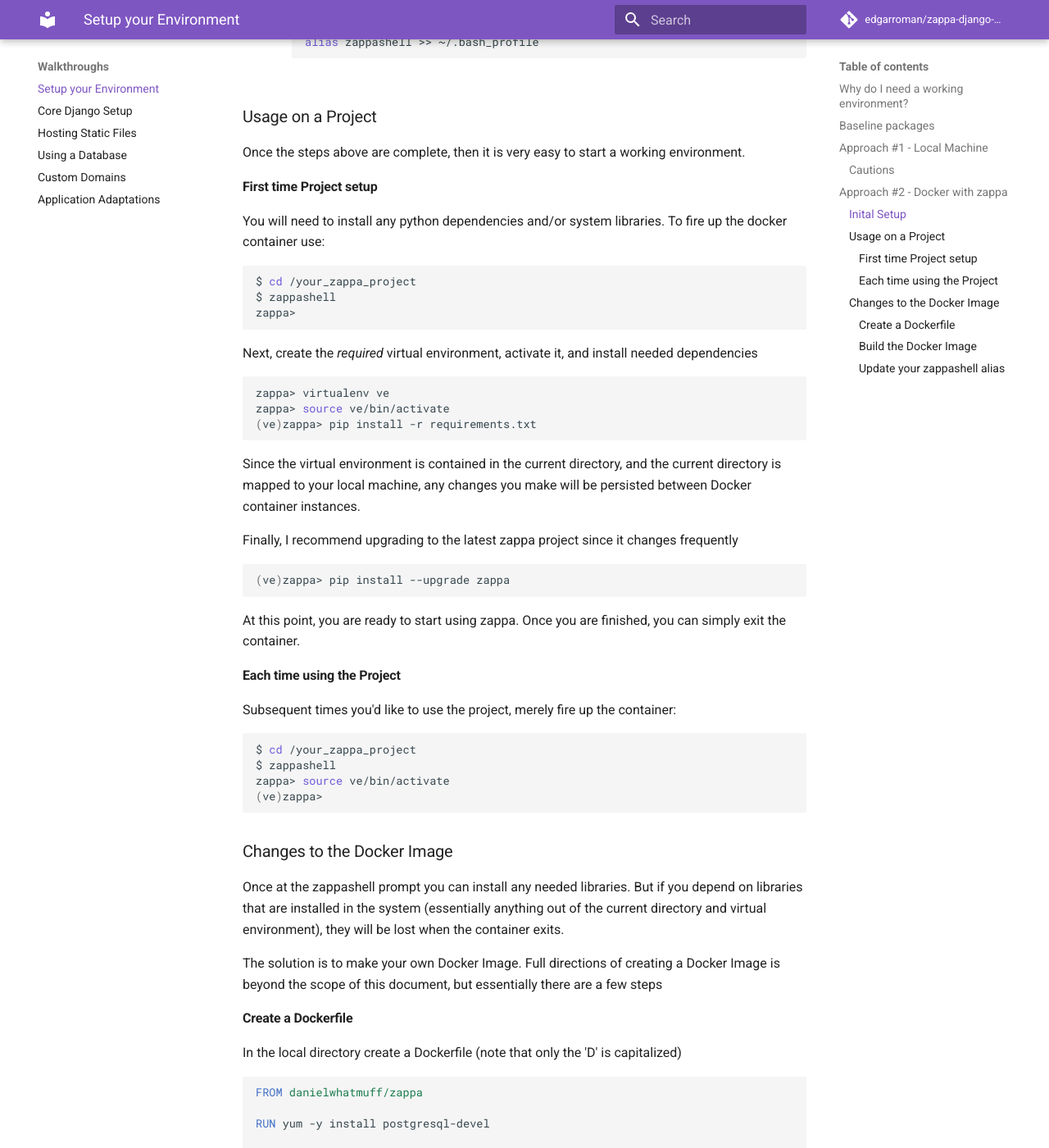
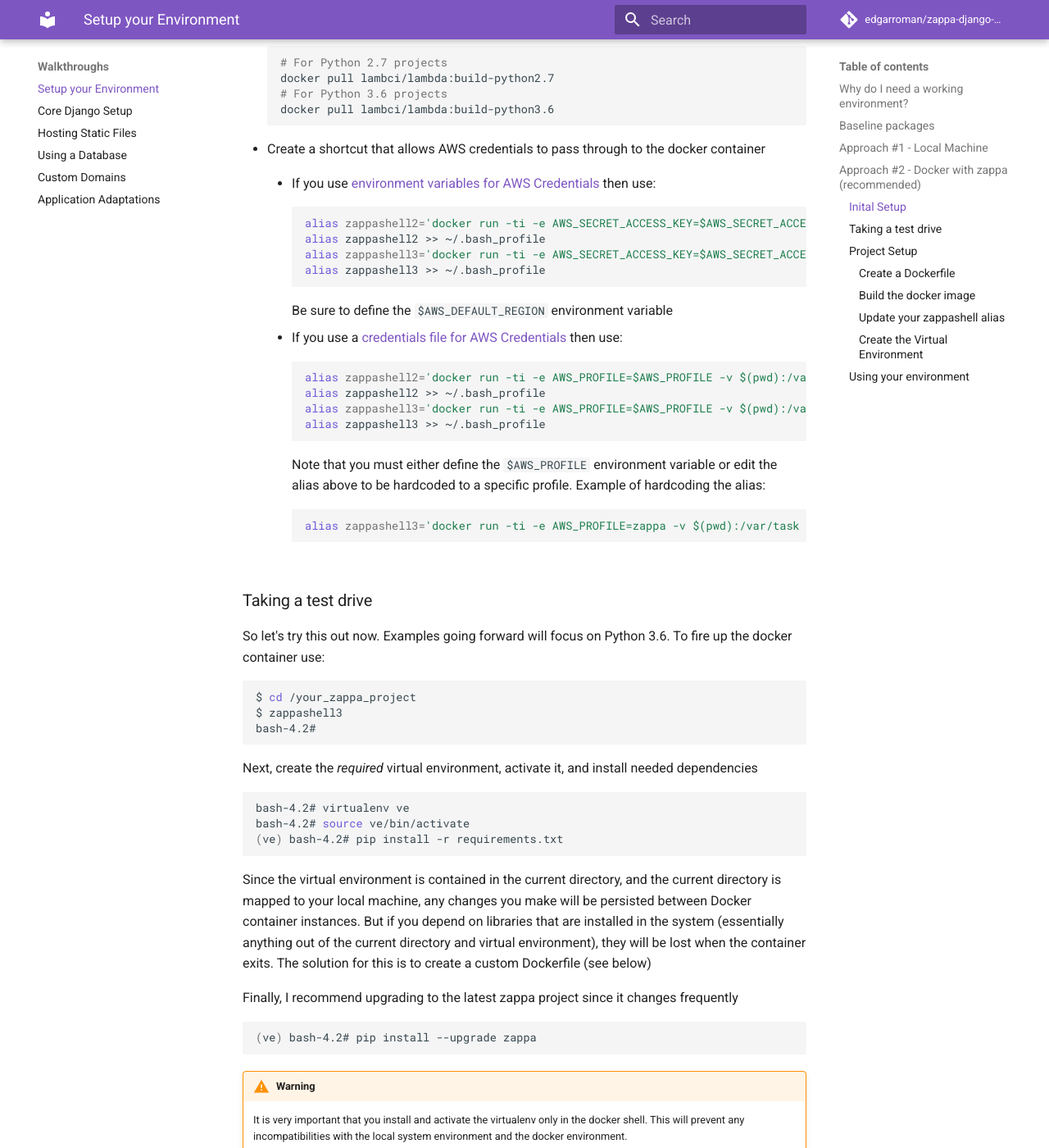
Before and after one commit to edgarroman/zappa-django-guide, an MkDocs documentation site: the page built from docs/setup.md, in a window 1280 px wide and 1400 px high, scrolled down 2403 px. Shown: the whole window at 82% size. Built offline with MkDocs 1.6.1 and Material for MkDocs 9.7.7, drawn with Linux system fonts in a browser that asks for light colours; comment, search, counter and statistics services are not loaded; old or Windows-style settings are respelled for this version of MkDocs; some of the changed text lies outside the part shown.

Commit message:
Updated docker section for Python 3.6

````diff
--- a/docs/setup.md
+++ b/docs/setup.md
@@ -38,117 +38,164 @@
 ```
 And you are done.
 
-### Cautions
+!!! Warning
+    While this approach is easy to get up and running, the challenge comes along when you require more advanced python packages.
 
-While this approach is easy to get up and running, the challenge comes along when you require more advanced python packages.
+    For example, once you start connecting to databases, you will need to compile packages such as 'psycopg2' for PostGresSQL.  You should consider the implications of installing needed libraries on your local machine.
 
-For example, once you start connecting to databases, you will need to compile packages such as 'psycopg2' for PostGresSQL.  You should consider the implications of installing needed libraries on your local machine.
+    This is approach is not recommended for any type of serious zappa effort.
 
-## Approach #2 - Docker with zappa
+## Approach #2 - Docker with zappa (recommended)
 
 Sometimes leveraging Docker to create an isolated working environment is a good idea.  It takes more work to setup initially, but once you have the foundations, it is quite easy to create multiple working environments and it is easier to share those same environments with other folks on your team.
 
-Most of this information is taken from the [current zappa docker project](https://github.com/danielwhatmuff/zappa).  Be sure to check that repo for current updates.
+The main goal of using Docker is to create an environment that closely matches the AWS lambda environment.  The closer it matches, then there will be less difficult-to-debug problems.
+
+We will leverage the work others have done to enable such an environment.  First and foremost, the folks from [lambci](https://github.com/lambci/lambci) have created github repo called [docker-lambda](https://github.com/lambci/docker-lambda) that accurately reflects the lambda environment.  It provides:
+
+ * Multiple uses
+    * A 'build' image for compilation, package creation, and deployment
+    * A 'run' image for testing and execution of your code
+
+For the purposes of this walkthrough we will focus only on the 'build' image that provides a very nice interactive working environment for zappa.  Further research into how to use the 'run' image is left as an exercise for the reader.
+
+ * Multiple Python version support
+    * Python 2.7 ([lambci/lambda:build-python2.7](https://hub.docker.com/r/lambci/lambda/tags/))
+    * Python 3.6 ([lambci/lambda:build-python3.6](https://hub.docker.com/r/lambci/lambda/tags/))
+
+Note that this work was originally inspired from [danielwhatmuff/zappa](https://github.com/danielwhatmuff/zappa) but has been enhanced to illustrate support for Python 3.6
 
 ### Inital Setup
 
-These steps need to be performed once
+These steps need to be performed once for a new system
 
 * [Install Docker](https://docs.docker.com/engine/installation/)
 * Pull the zappa docker image from Docker github
 ```sh
-docker pull danielwhatmuff/zappa
+# For Python 2.7 projects
+docker pull lambci/lambda:build-python2.7
+# For Python 3.6 projects
+docker pull lambci/lambda:build-python3.6
 ```
 * Create a shortcut that allows AWS credentials to pass through to the docker container
     * If you use [environment variables for AWS Credentials](aws_credentials#setup-local-account-credentials) then use:
 ```sh
-alias zappashell='docker run -ti -e AWS_SECRET_ACCESS_KEY=$AWS_SECRET_ACCESS_KEY -e AWS_ACCESS_KEY_ID=$AWS_ACCESS_KEY_ID -e AWS_DEFAULT_REGION=$AWS_DEFAULT_REGION -v $(pwd):/var/task  --rm danielwhatmuff/zappa bash'
-alias zappashell >> ~/.bash_profile
+alias zappashell2='docker run -ti -e AWS_SECRET_ACCESS_KEY=$AWS_SECRET_ACCESS_KEY -e AWS_ACCESS_KEY_ID=$AWS_ACCESS_KEY_ID -e AWS_DEFAULT_REGION=$AWS_DEFAULT_REGION -v $(pwd):/var/task  --rm lambci/lambda:build-python2.7 bash'
+alias zappashell2 >> ~/.bash_profile
+alias zappashell3='docker run -ti -e AWS_SECRET_ACCESS_KEY=$AWS_SECRET_ACCESS_KEY -e AWS_ACCESS_KEY_ID=$AWS_ACCESS_KEY_ID -e AWS_DEFAULT_REGION=$AWS_DEFAULT_REGION -v $(pwd):/var/task  --rm lambci/lambda:build-python3.6 bash'
+alias zappashell3 >> ~/.bash_profile
 ```
     Be sure to define the `$AWS_DEFAULT_REGION` environment variable
 
     * If you use a [credentials file for AWS Credentials](aws_credentials#setup-local-account-credentials) then use:
 ```sh
-alias zappashell='docker run -ti -e AWS_PROFILE=$AWS_PROFILE -v $(pwd):/var/task -v ~/.aws/:/root/.aws  --rm danielwhatmuff/zappa bash'
-alias zappashell >> ~/.bash_profile
+alias zappashell2='docker run -ti -e AWS_PROFILE=$AWS_PROFILE -v $(pwd):/var/task -v ~/.aws/:/root/.aws  --rm lambci/lambda:build-python2.7 bash'
+alias zappashell2 >> ~/.bash_profile
+alias zappashell3='docker run -ti -e AWS_PROFILE=$AWS_PROFILE -v $(pwd):/var/task -v ~/.aws/:/root/.aws  --rm lambci/lambda:build-python3.6 bash'
+alias zappashell3 >> ~/.bash_profile
 ```
     Note that you must either define the `$AWS_PROFILE` environment variable or edit the alias above to be hardcoded to a specific profile.  Example of hardcoding the alias:
 ```sh
-alias zappashell='docker run -ti -e AWS_PROFILE=zappa -v $(pwd):/var/task -v ~/.aws/:/root/.aws  --rm danielwhatmuff/zappa bash'
-alias zappashell >> ~/.bash_profile
+alias zappashell3='docker run -ti -e AWS_PROFILE=zappa -v $(pwd):/var/task -v ~/.aws/:/root/.aws  --rm lambci/lambda:build-python3.6 bash'
 ```
 
-### Usage on a Project
+### Taking a test drive
 
-Once the steps above are complete, then it is very easy to start a working environment.
-
-#### First time Project setup
-
-You will need to install any python dependencies and/or system libraries.  To fire up the docker container use:
+So let's try this out now.  Examples going forward will focus on Python 3.6.  To fire up the docker container use:
 
 ```sh
 $ cd /your_zappa_project
-$ zappashell
-zappa>
+$ zappashell3
+bash-4.2#
 ```
 
 Next, create the *required* virtual environment, activate it, and install needed dependencies
 
 ```sh
-zappa> virtualenv ve
-zappa> source ve/bin/activate
-(ve)zappa> pip install -r requirements.txt
+bash-4.2# virtualenv ve
+bash-4.2# source ve/bin/activate
+(ve) bash-4.2# pip install -r requirements.txt
 ```
 
-Since the virtual environment is contained in the current directory, and the current directory is mapped to your local machine, any changes you make will be persisted between Docker container instances.
+Since the virtual environment is contained in the current directory, and the current directory is mapped to your local machine, any changes you make will be persisted between Docker container instances.  But if you depend on libraries that are installed in the system (essentially anything out of the current directory and virtual environment), they will be lost when the container exits.  The solution for this is to create a custom Dockerfile (see below)
 
 Finally, I recommend upgrading to the latest zappa project since it changes frequently
 ```sh
-(ve)zappa> pip install --upgrade zappa
+(ve) bash-4.2# pip install --upgrade zappa
 ```
+!!! Warning
+    It is very important that you install and activate the virtualenv only in the docker shell.  This will prevent any incompatibilities with the local system environment and the docker environment.
 
 At this point, you are ready to start using zappa.  Once you are finished, you can simply exit the container.
 
-#### Each time using the Project
+### Project Setup
 
-Subsequent times you'd like to use the project, merely fire up the container:
+Once the steps above are complete, then it is very easy to start a working environment.  But generally additional steps are required for package compilation and customizations.
+
+#### Create a Dockerfile
+
+Create a local Dockerfile for your project so you can easily modify needed libraries.  Generally this can go in the root of your zappa project.
+
+```Docker
+FROM lambci/lambda:build-python3.6
+
+MAINTAINER "Your Name" <your@email.com>
+
+WORKDIR /var/task
+
+# Fancy prompt to remind you are in zappashell
+RUN echo 'export PS1="\[\e[36m\]zappashell>\[\e[m\] "' >> /root/.bashrc
+
+# Additional RUN commands here
+# RUN yum clean all && \
+#    yum -y install <stuff>
+
+CMD ["bash"]
+```
+
+#### Build the docker image
+
+```sh
+$ cd /your_zappa_project
+$ docker built -t myzappa .
+```
+
+This will create a local Docker image on your system.
+
+#### Update your zappashell alias
+
+To make sure it points to your new image.  Essentially replace `lambci/lambda:build-python3.6` with `myzappa`.  Example:
+```sh
+alias zappashell='docker run -ti -e AWS_PROFILE=zappa -v $(pwd):/var/task -v ~/.aws/:/root/.aws  --rm myzappa'
+alias zappashell >> ~/.bash_profile
+```
+
+#### Create the Virtual Environment
+
+Create the *required* virtual environment, activate it, and install needed dependencies
+
+```sh
+$ zappashell
+zappashell> python -m venv ve
+zappashell> source ve/bin/activate
+(ve) zappa> pip install -r requirements.txt
+```
+
+Since the virtual environment is contained in the current directory, and the current directory is mapped to your local machine, any changes you make will be persisted between Docker container instances.  But if you depend on libraries that are installed in the system (essentially anything out of the current directory and virtual environment), they will be lost when the container exits.  The solution for this is to add these installations as RUN commands in the Dockerfile.
+
+### Using your environment
+
+Each time you are working on your project, merely fire up the container:
+
 ```sh
 $ cd /your_zappa_project
 $ zappashell
-zappa> source ve/bin/activate
-(ve)zappa>
+zappashell> source ve/bin/activate
+(ve) zappashell>
 ```
 
-### Changes to the Docker Image
-
-Once at the zappashell prompt you can install any needed libraries.  But if you depend on libraries that are installed in the system (essentially anything out of the current directory and virtual environment), they will be lost when the container exits.
-
-The solution is to make your own Docker Image.  Full directions of creating a Docker Image is beyond the scope of this document, but essentially there are a few steps
-
-#### Create a Dockerfile
-
-In the local directory create a Dockerfile (note that only the 'D' is capitalized)
-
-```Docker
-FROM danielwhatmuff/zappa
-
-RUN yum -y install postgresql-devel
-
-CMD ["zappa"]
-```
-
-#### Build the Docker Image
-
-In the same directory as the Dockerfile
+All zappa commands can be used to deploy your project:
 
 ```sh
-docker build -t myzappa .
+(ve) zappashell> zappa info dev
 ```
-
-#### Update your zappashell alias
-
-To make sure it points to your new image.  Essentially replace `danielwhatmuff/zappa` with `myzappa`.  Example:
-```sh
-alias zappashell='docker run -ti -e AWS_PROFILE=zappa -v $(pwd):/var/task -v ~/.aws/:/root/.aws  --rm myzappa bash'
-alias zappashell >> ~/.bash_profile
-```
````
